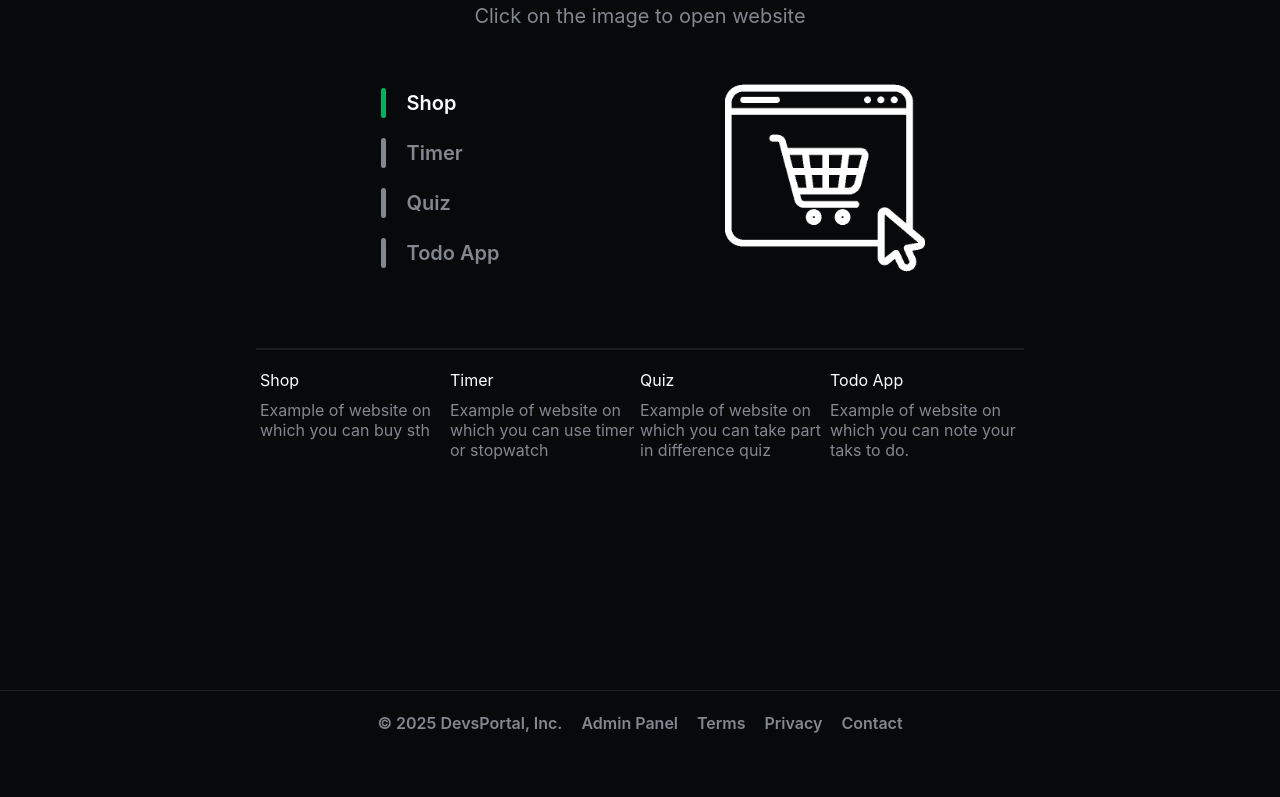
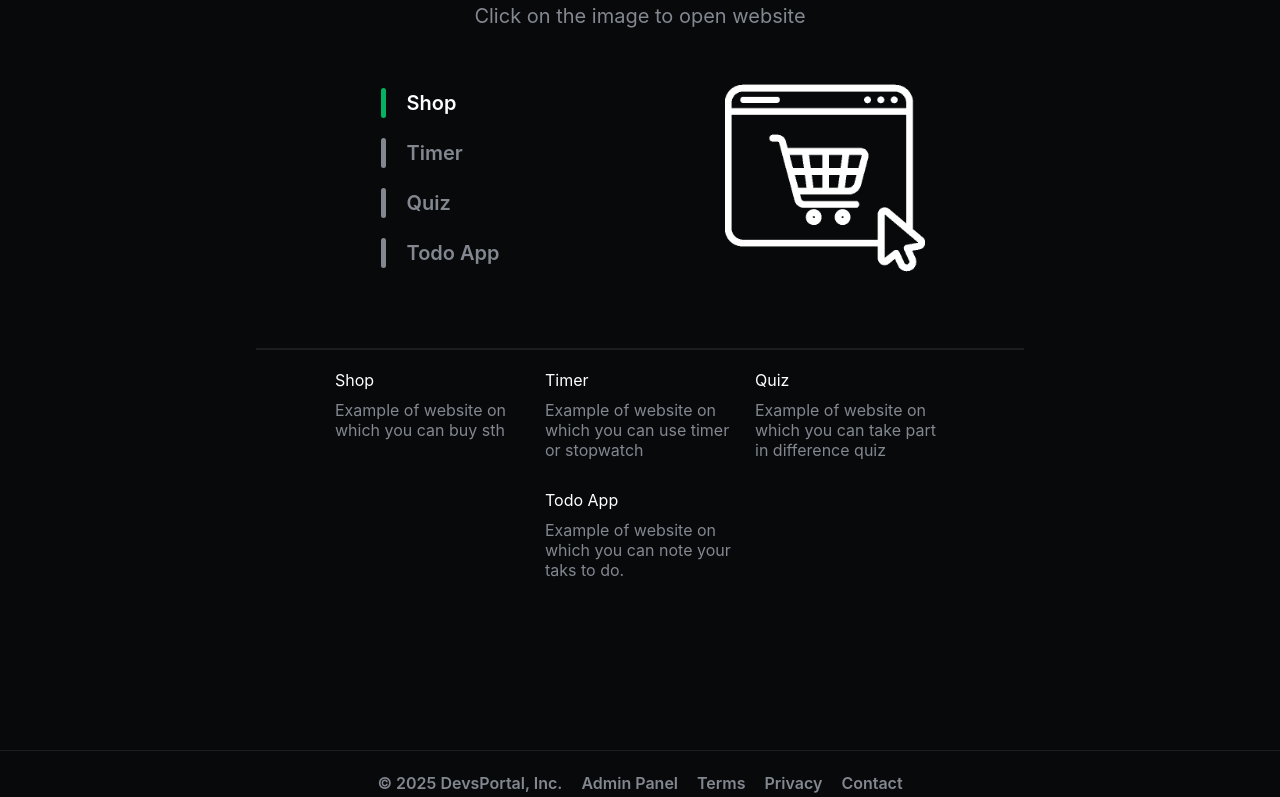
Before and after one commit to konradxmalinowski/DevsPortal, a React (Vite) app: page / in a window 1280 px wide. Shown: the part 1105-1902 px from the top of the page. Before the commit the page ends 1859 px from the top, so only its background shows below. Built offline with nearby package versions, Linux system fonts and the light colour scheme.

Commit message:
Update 19.04.2025

```diff
--- a/src/Components/Common components/Header/Header.css
+++ b/src/Components/Common components/Header/Header.css
@@ -64,12 +64,12 @@ header li {
 /* link animation */
 .wide-header,
 .navigation {
-  a {
+  li a {
     position: relative;
     text-decoration: none;
   }
 
-  a::before {
+  li a::before {
     content: '';
     position: absolute;
     width: 100%;
@@ -83,7 +83,7 @@ header li {
     transition: transform 0.5s ease-in-out;
   }
 
-  a:hover::before {
+  li a:hover::before {
     transform-origin: left;
     transform: scaleX(1);
   }
@@ -124,7 +124,6 @@ header li {
   background-color: var(--buttons-clr);
   position: absolute;
   left: 0;
-
   transition: transform 0.3s ease-in-out 0.2s;
 }
 
--- a/src/Components/Common components/Modal/Modal.jsx
+++ b/src/Components/Common components/Modal/Modal.jsx
@@ -28,7 +28,12 @@ const Modal = ({ children, ref, id = undefined }) => {
   }));
 
   return createPortal(
-    <dialog ref={dialog} onClose={handleClose} id={id}>
+    <dialog
+      ref={dialog}
+      onClose={handleClose}
+      id={id}
+      onKeyDown={(event) => (event.key === 'Escape' ? handleClose : undefined)}
+    >
       {children}
       <form method="dialog">
         <div className="button-container">
--- a/src/Components/Websites/Blog/Blog.css
+++ b/src/Components/Websites/Blog/Blog.css
@@ -3,7 +3,7 @@
   row-gap: 40px;
 }
 
-.blogs-wrapper .blog-item {
+.blog-item {
   width: 60%;
   min-width: 300px;
   max-width: 800px;
--- a/src/Components/Websites/Blog/Blog.jsx
+++ b/src/Components/Websites/Blog/Blog.jsx
@@ -33,10 +33,10 @@ const Blog = () => {
       <div className="blogs-wrapper wrapper">{blogsItems}</div>
       <Modal ref={modalRef} id="blog-id">
         {selectedTopic != null && (
-          <>
+          <div>
             <h1>{blogs[selectedTopic].title}</h1>
             <pre>{blogs[selectedTopic].content}</pre>
-          </>
+          </div>
         )}
       </Modal>
       <Footer />
--- a/src/Components/Websites/Home Page/App.css
+++ b/src/Components/Websites/Home Page/App.css
@@ -1,31 +1,6 @@
-/* common styles for components in Home Page */
-.wrapper {
-  width: 100%;
-  display: flex;
-  justify-content: center;
-  align-items: center;
-  padding: 70px 0;
-}
-
-.wrapper > section {
-  width: max(40%, 300px);
-  display: flex;
-  flex-direction: column;
-  align-items: center;
-  justify-content: center;
-  row-gap: 20px;
-}
-
 .buttons-wrapper {
   width: 100%;
   display: flex;
   justify-content: flex-start;
   column-gap: 30px;
 }
-
-/* TODO: oddzielny plik */
-@media (width <= 1600px) {
-  .wrapper > section {
-    width: max(60%, 300px);
-  }
-}
--- a/src/Components/Websites/Home Page/AppDetails/AppDetails.css
+++ b/src/Components/Websites/Home Page/AppDetails/AppDetails.css
@@ -5,11 +5,12 @@
   justify-content: center;
   align-items: start;
   flex-wrap: wrap;
-  row-gap: 40px;
+  column-gap: 20px;
+  row-gap: 30px;
 }
 
 .app-detail {
-  width: calc((100% / 4) - 10px);
+  width: calc((100% / 4) - 15px);
   min-width: 190px;
   height: 100%;
   display: flex;
--- a/src/common-styles.css
+++ b/src/common-styles.css
@@ -144,3 +144,28 @@ progress::-moz-progress-bar {
 img::selection {
   background-color: transparent;
 }
+
+/* common styles for components in Home Page */
+.wrapper {
+  width: 100%;
+  display: flex;
+  justify-content: center;
+  align-items: center;
+  padding: 70px 0;
+}
+
+.wrapper > section {
+  width: max(40%, 300px);
+  display: flex;
+  flex-direction: column;
+  align-items: center;
+  justify-content: center;
+  row-gap: 20px;
+}
+
+/* TODO: oddzielny plik */
+@media (width <= 1600px) {
+  .wrapper > section {
+    width: max(60%, 300px);
+  }
+}
```
